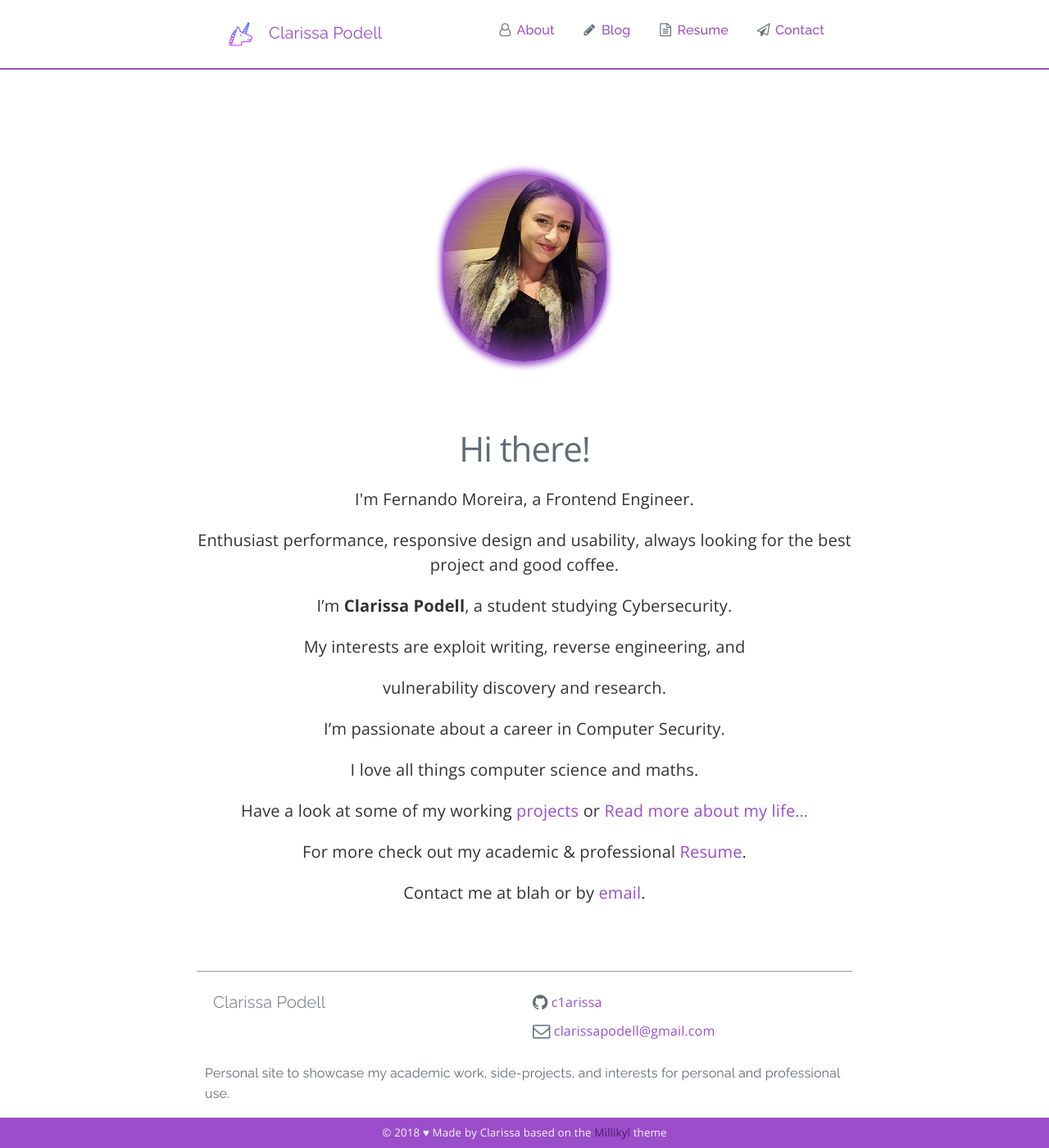
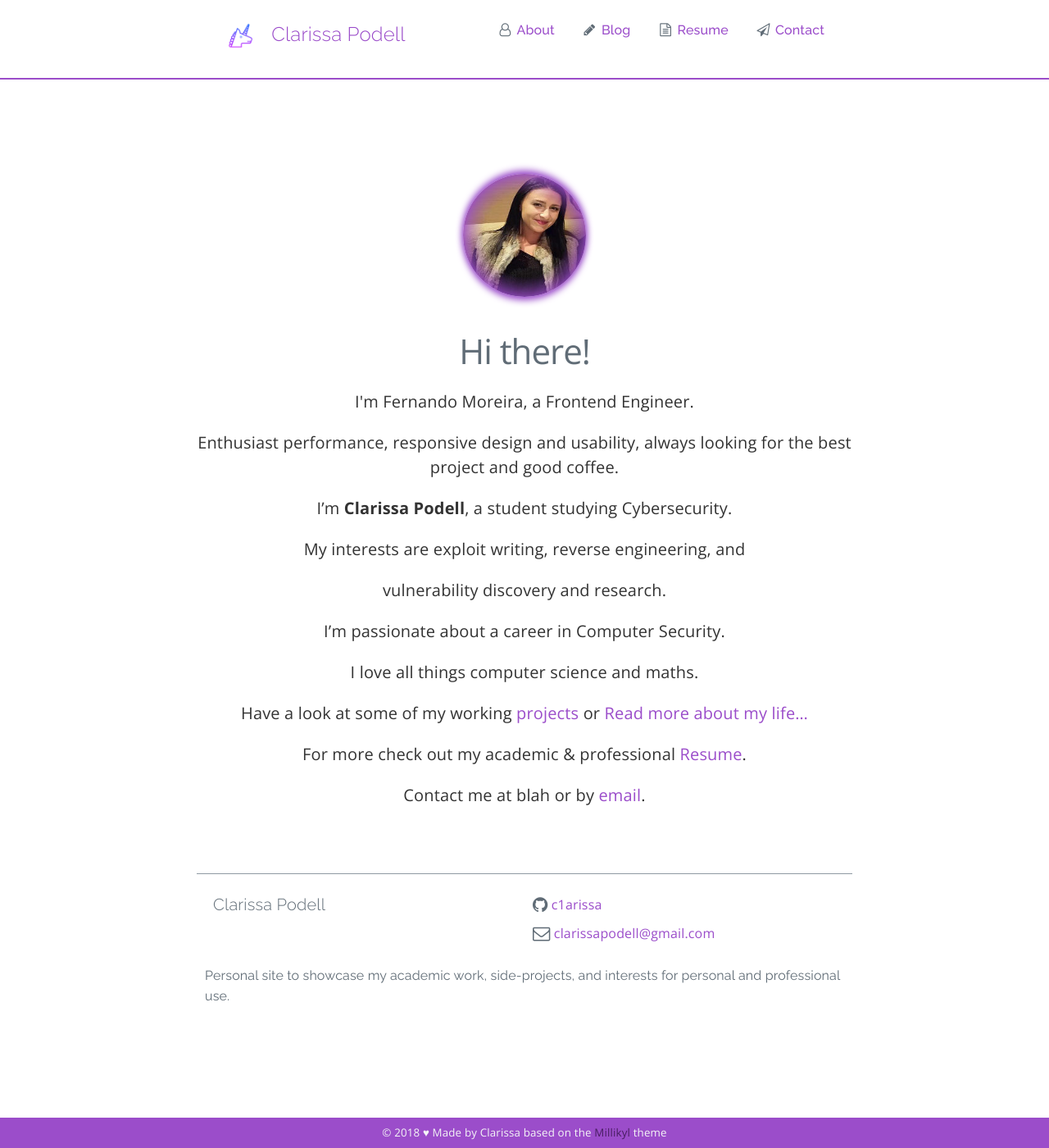
Before and after one commit to c1arissa/c1arissa.github.io, a Jekyll site: the page built from index.md, in a window 1280 px wide and 1400 px high. Shown: the whole window at 82% size. Built offline with Jekyll 4.4.1, drawn with Linux system fonts in a browser that asks for light colours.

Commit message:
Update main.scss

```diff
--- a/css/main.scss
+++ b/css/main.scss
@@ -73,8 +73,8 @@ $on-laptop:        800px;
 		//padding-top: 0.8rem;
 		font-family: 'Raleway', sans-serif;
 		display: inline-block;
-		//@extend h5;
-		font-size: 20px;
+		@extend h5;
+		//font-size: 20px;
 		line-height: 1.5;
 		padding: 14px 16px;
 	}
@@ -177,7 +177,7 @@ body {
 
 .avatar {
   padding-top: 20%;
-  padding-bottom: 10%;
+  padding-bottom: 5%;
 }
 
 .centered {
@@ -296,9 +296,9 @@ hr {
 .img-circle {
 	border-radius:50%;
 	vertical-align:middle;
-	max-width: 100%;
-	// width: 150px;
-	//height: 200px;
+	//max-width: 100%;
+	width: 150px;
+	height: 150px;
 	-webkit-border-radius: 100px;
 	-moz-border-radius: 100px;
 	box-shadow: 0 4px 8px 0 $color-primary, 0 -4px 8px 0 $color-primary; //rgba(0, 0, 0, 0.19);
```
